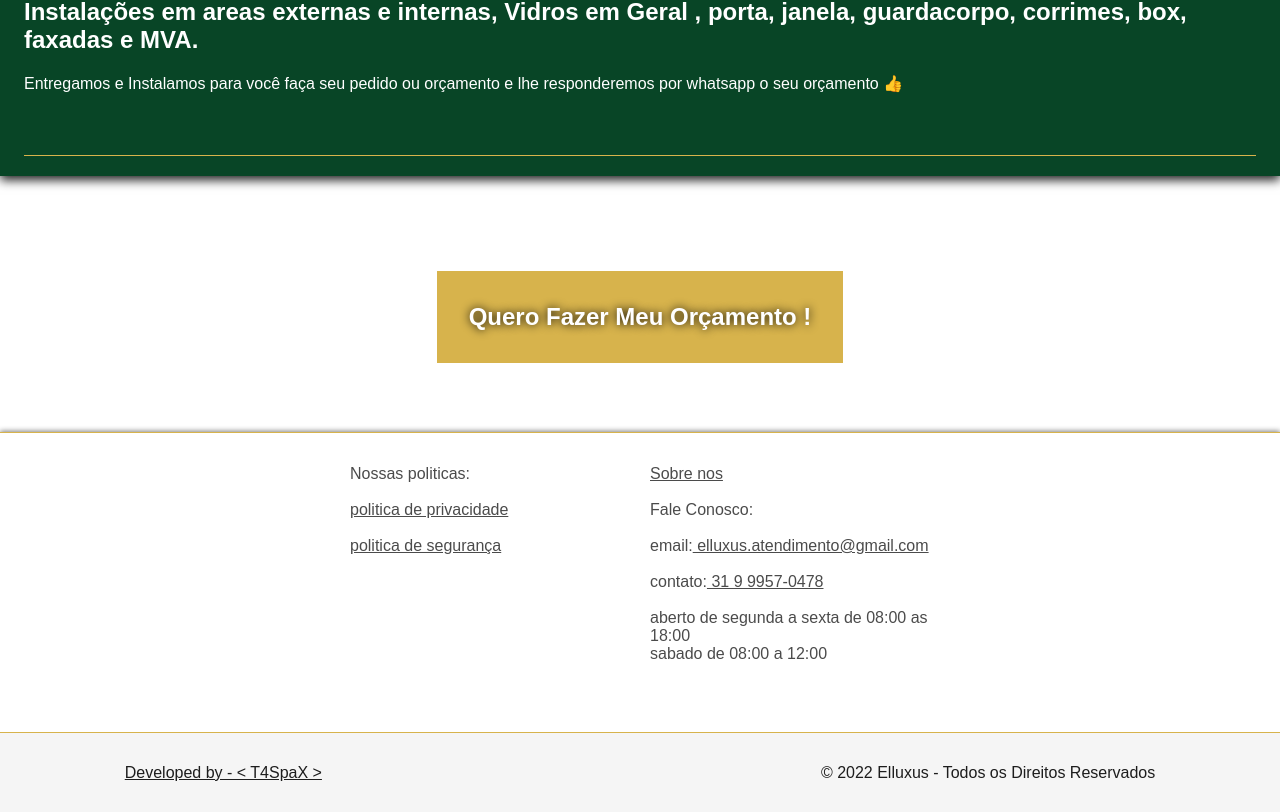
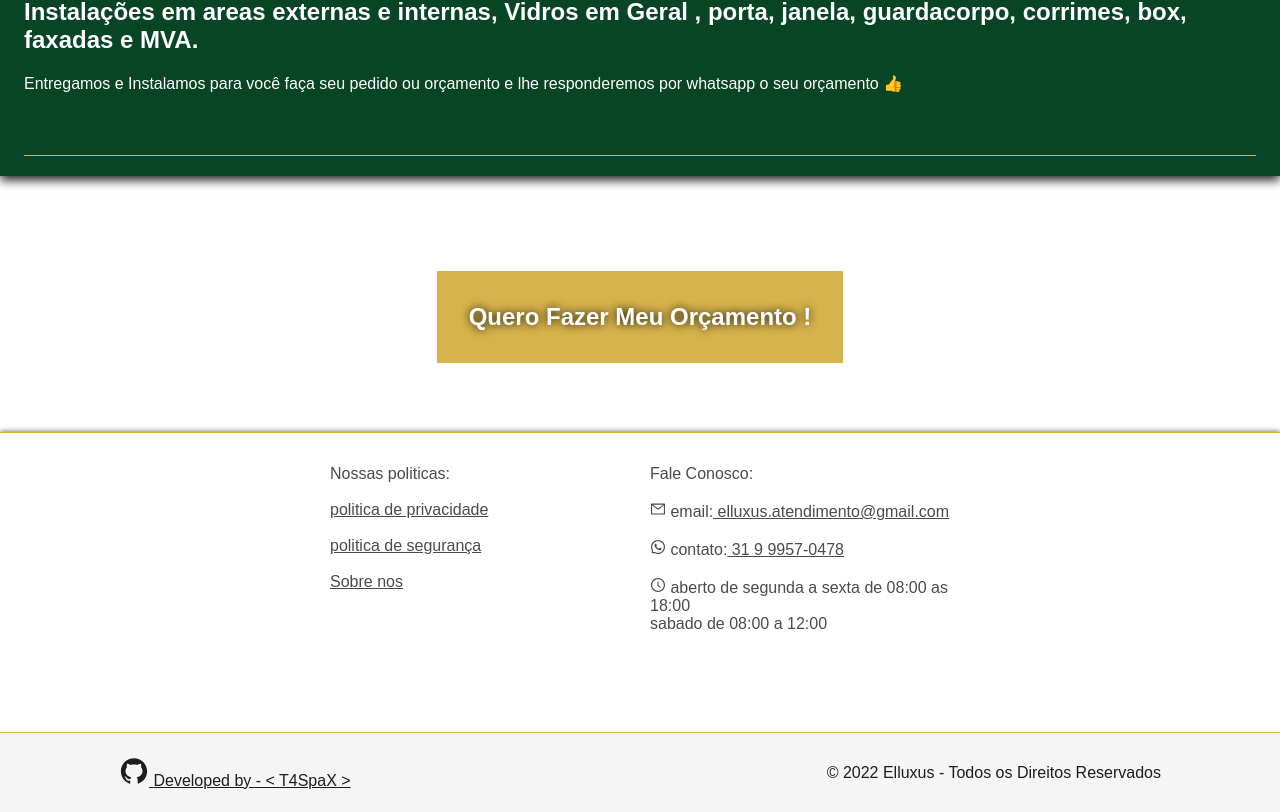
Before and after one commit to T4SpaX/LandPage_ContactForm_Model-001, a Next.js app: page / in a window 1280 px wide. Shown: the part 1928-2740 px from the top of the page. Built offline with nearby package versions, Linux system fonts and the light colour scheme.

Commit message:
simple modifier

```diff
--- a/layout/Footer.js
+++ b/layout/Footer.js
@@ -2,6 +2,10 @@ import React from 'react';
 import Image from 'next/image';
 import Link from 'next/link';
 import * as C from '../styles/layout_Styles/Footer_Style';
+import {AiOutlineMail} from 'react-icons/ai'
+import {AiOutlineWhatsApp} from 'react-icons/ai';
+import {AiOutlineClockCircle} from 'react-icons/ai'
+import {AiFillGithub} from 'react-icons/ai'
 
 const FooterDiv = ()=>{
   return (
@@ -10,18 +14,18 @@ const FooterDiv = ()=>{
       <C.Content>
         <div>
           Nossas politicas:<br/><br/>
-          <C.Anchor>politica de privacidade</C.Anchor><br/><br/>
-          <C.Anchor>politica de segurança</C.Anchor><br/>
-        </div>
+            <C.Anchor>politica de privacidade</C.Anchor><br/><br/>
+            <C.Anchor>politica de segurança</C.Anchor><br/><br/>
+            <C.Anchor>Sobre nos</C.Anchor>
+          </div>
       </C.Content>
       <C.Content>
         <div>
-          <C.Anchor>Sobre nos</C.Anchor><br/><br/>
           Fale Conosco:<br/><br/>
-          email:
+          <AiOutlineMail/>{' '}email:
           <C.Anchor href="https://elluxus.atendimento@gmail.com"> elluxus.atendimento@gmail.com</C.Anchor><br/><br/>
-          contato:<C.Anchor href="https://wa.me/5531999570478" type="_blank" > 31 9 9957-0478</C.Anchor><br/><br/>
-          aberto de segunda a sexta de 08:00 as 18:00<br/>
+          <AiOutlineWhatsApp/>{' '}contato:<C.Anchor href="https://wa.me/5531999570478" type="_blank" > 31 9 9957-0478</C.Anchor><br/><br/>
+          <AiOutlineClockCircle/>{' '}aberto de segunda a sexta de 08:00 as 18:00<br/>
           sabado de 08:00 a 12:00
         </div>
       </C.Content>
@@ -29,7 +33,10 @@ const FooterDiv = ()=>{
     <C.Subcontent>
       <div>
         <C.Anchor href="https://github.com/T4SpaX">
-          Developed by - &lt; T4SpaX &gt;
+        <AiFillGithub style={{
+          width: '30px',
+          height: '30px'
+        }}/>{' '}Developed by - &lt; T4SpaX &gt;
         </C.Anchor>
       </div><br/>
       <div>© 2022 Elluxus - Todos os Direitos Reservados</div>
--- a/layout/Nav_bar.js
+++ b/layout/Nav_bar.js
@@ -51,18 +51,18 @@ const Nav_bar = React.forwardRef(() => {
                    <C.textItem  active={navbar? true : undefined}>Inicio</C.textItem>
                 </C.NavItem>
               </C.Item>
-              <C.NavItem active={navbar? true : undefined}>
+              {/*<C.NavItem active={navbar? true : undefined}>
                 <C.Item href={'/produtos'} passRef>
                   <C.textItem  active={navbar? true : undefined}>Produtos</C.textItem>
 
                 </C.Item>
-              </C.NavItem>
+                </C.NavItem>
               <C.NavItem active={navbar? true : undefined}>
                 <C.Item href={'/servicos'} passRef>
                   <C.textItem  active={navbar? true : undefined}>Serviços</C.textItem>
 
                 </C.Item>
-              </C.NavItem>
+              </C.NavItem>*/}
               <C.NavItem active={navbar? true : undefined}>
                 <C.Item href={'/contato'} to='/contato' passRef>
                   <C.textItem  active={navbar? true : undefined}>Contatos</C.textItem>
--- a/package.json
+++ b/package.json
@@ -11,6 +11,7 @@
   "dependencies": {
     "@glidejs/glide": "^3.5.2",
     "@styled-icons/ionicons-solid": "^10.34.0",
+    "embla-carousel-react": "^7.0.2",
     "googleapis": "^105.0.0",
     "ionicons": "^6.0.2",
     "next": "12.2.2",
--- a/pages/contato.tsx
+++ b/pages/contato.tsx
@@ -3,6 +3,7 @@ import Head from 'next/head'
 import dynamic from 'next/dynamic';
 import {Sliderdiv} from '../layout/sliderdiv';
 import {FormContact}  from '../components/FormContact';
+import FrameMaps from '../components/googlemapsframe'
 import * as C from '../styles/pages_Styles/Contact_style';
 import  FooterDiv  from '../layout/Footer.js';
 
@@ -26,6 +27,8 @@ const Contact = ()=>{
       <C.Main white>
         <C.TitlePage>Mande uma mensagem e faça um orçamento!</C.TitlePage>
         <FormContact />
+
+        <FrameMaps/>
       </C.Main>
       <FooterDiv/>
     </C.Container>
--- a/pages/inicio.js
+++ b/pages/inicio.js
@@ -12,6 +12,7 @@ import Buttons from '../components/Buttons/Button';
 import styles from '../styles/Home.module.css';
 
 import * as C from '../styles/pages_Styles/Home_styles';
+//import Card from '../components/Cards';
 
 const Nav_bar = dynamic(()=>import("../layout/Nav_bar.js"),{ssr:false})
 
@@ -46,7 +47,8 @@ export default function Home() {
           reverb
           box
         />
-            <Section color='white'
+
+        <Section color='white'
           title='Sua vidraçaria Online aqui'
           subTitle='transparencia e simplicidade'
           text='Faça um orçamento conosco via whatsapp ou email e tire suas duvidas conosco!'
--- a/styles/layout_Styles/Footer_Style.js
+++ b/styles/layout_Styles/Footer_Style.js
@@ -18,7 +18,7 @@ export const Container = styled.footer`
 `
 
 export const Content = styled.div`
-  width: 280px;
+  width: 300px;
   align-items: center;
   justify-content:center;
   font-family:sans-serif;
```
Also changed, not shown: 2 other files (tests, documents, lock files or other folders).
